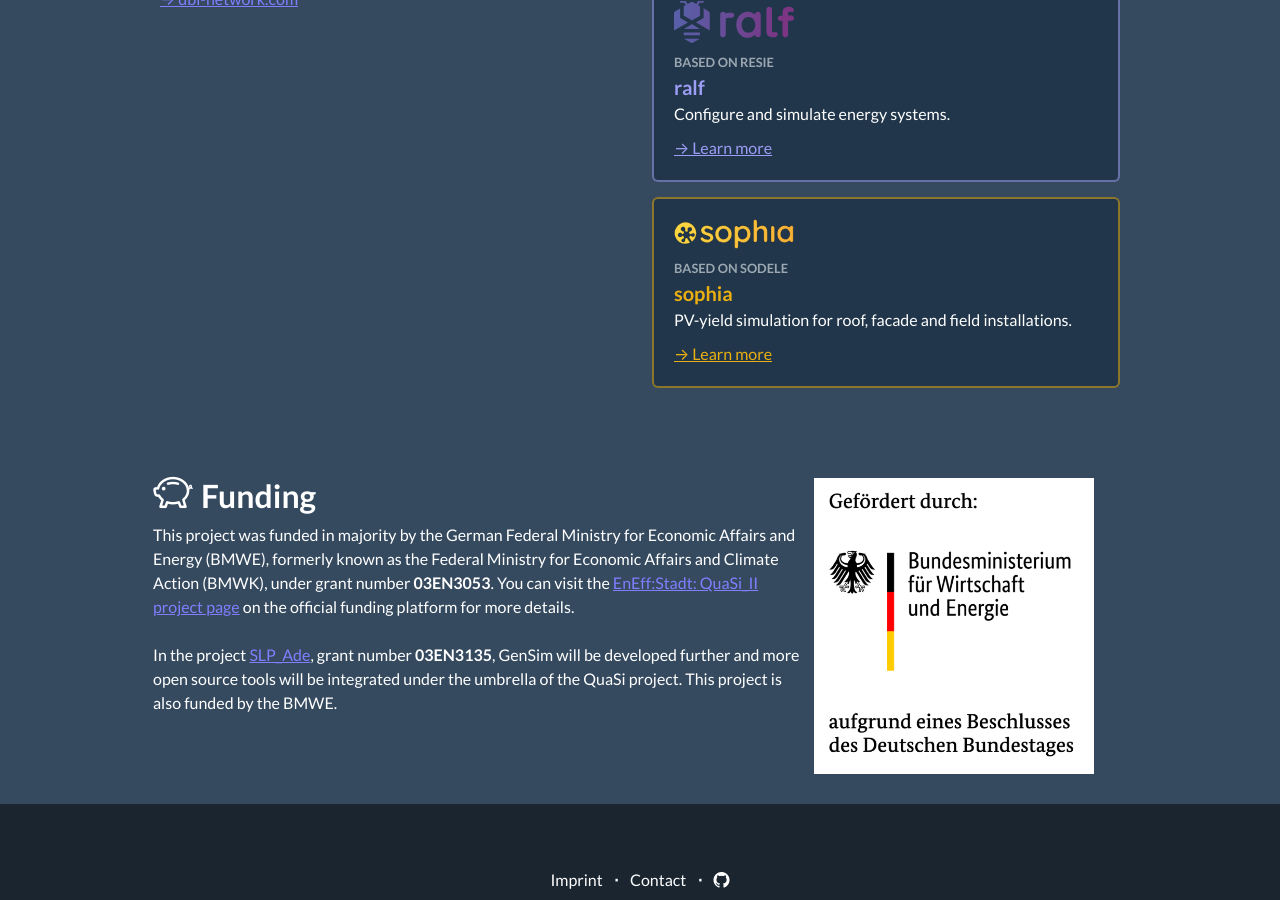
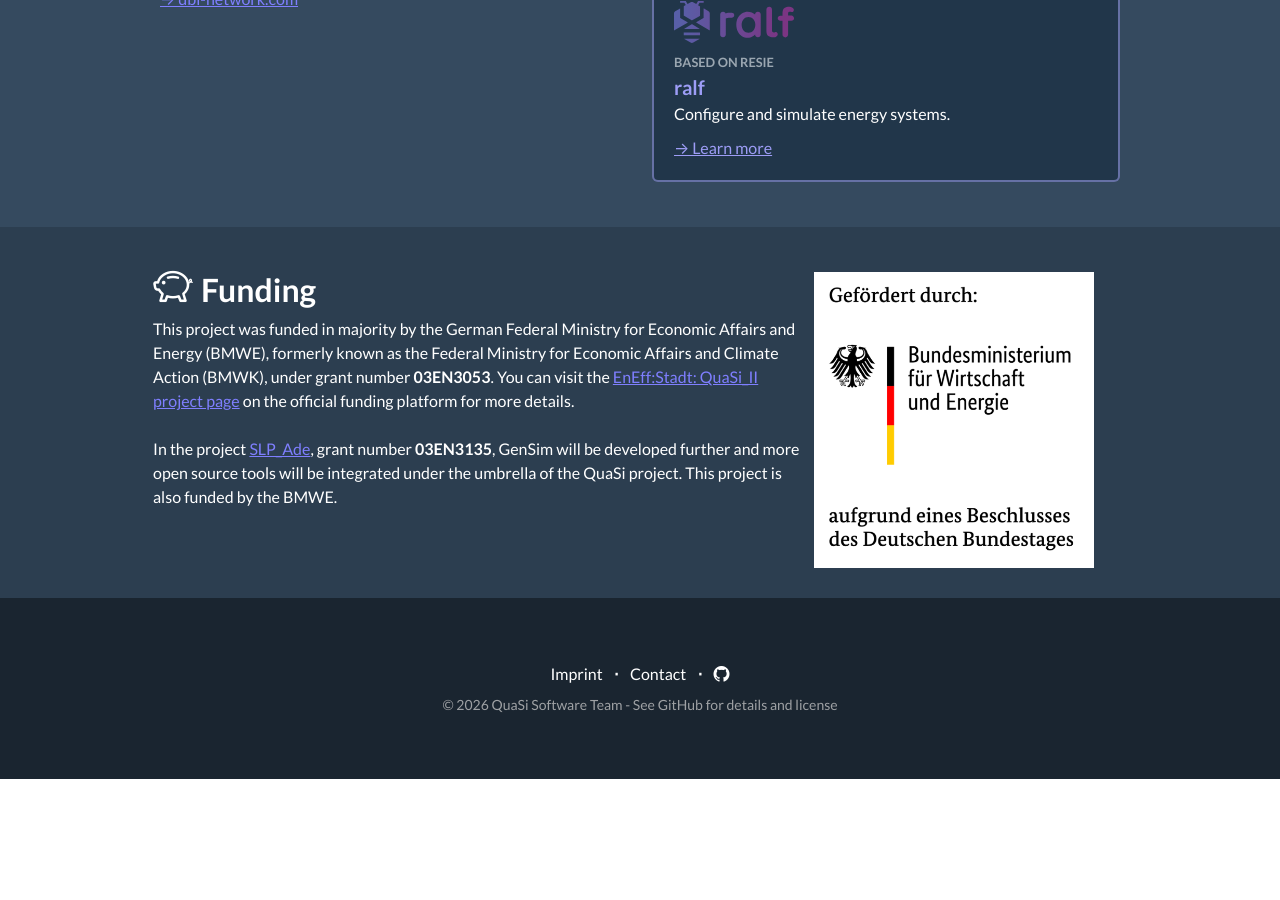
Before and after one commit to QuaSi-Software/Website, a Jekyll site: the page built from index.markdown, in a window 1280 px wide and 900 px high, scrolled down 2363 px. Built offline with Jekyll 4.4.1, drawn with Linux system fonts in a browser that asks for light colours; after the commit the page ends 3142 px from its top, so only the background shows below that.

Commit message:
Remove tool section for sophia from DBI section.

```diff
--- a/_layouts/default.html
+++ b/_layouts/default.html
@@ -150,16 +150,6 @@
                             </div>
                             <div class="coop-band-card-link text-light-blue"><a href="https://dbi-network.com/">→ Learn more</a></div>
                         </div>
-
-                        <div class="card coop-band-tools-card border-gold">
-                            <img class="coop-band-card-logo" src="{{'assets/logos/sophia.svg' | absolute_url}}"/>
-                            <div class="coop-band-card-subtitle text-muted">BASED ON SODELE</div>
-                            <div class="coop-band-card-header text-gold">sophia</div>
-                            <div class="coop-band-card-text">
-                                PV-yield simulation for roof, facade and field installations.
-                            </div>
-                            <div class="coop-band-card-link text-gold"><a href="https://dbi-network.com/">→ Learn more</a></div>
-                        </div>
                     </div>
                 </div>
             </div>
@@ -167,7 +157,7 @@
         {% endif %}
 
         {% if layout.is_home_page %}
-        <section class="full-width-band dark-primary">
+        <section class="full-width-band dark-secondary">
             <div id="funding-container" class="container">
                 <div class="row">
                     <div class="col-lg-8" style="padding: 0;">
```
Also changed, not shown: assets/logos/sophia.svg (deleted).
